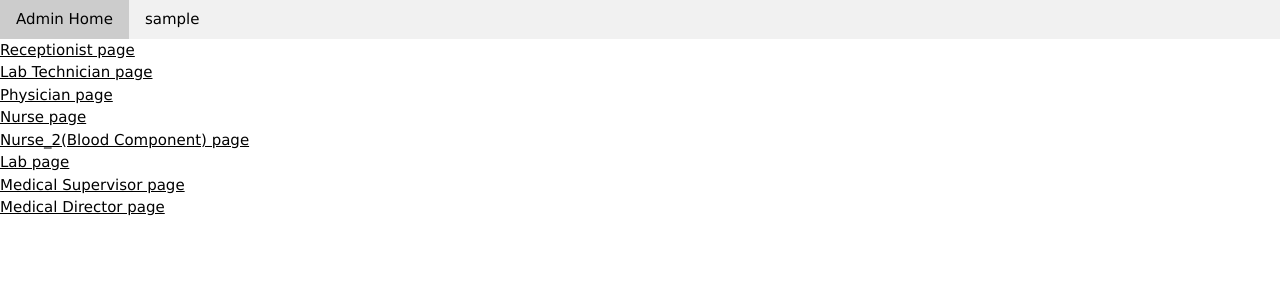
After one commit to mohamedabouzaid/Blood_Bank, a PHP site: page /adminDonationManage.php in a window 1280 px wide. The commit adds this page. Shown: the top 300 px of the page. Run offline with PHP 8.4, Linux system fonts and the light colour scheme; the visitor is signed in with stand-in values (Sample User, id 1).

Commit message:
add manade donation in admin

```diff
--- a/view/admin.php
+++ b/view/admin.php
@@ -34,7 +34,7 @@ if(isset($_SESSION['userName']) && $_SESSION['job']=='admin')
 
 <!--frame-->
     <a  href='adminManageEmployee.php'>Manage Employees </a><br>
-    <a  href='?do=donation'>Donation Management</a><br>
+    <a  href='adminDonationManage.php'>Donation Management</a><br>
     <a  href='?do=order'>Hospital Order </a><br>
 <?php
 
--- /dev/null
+++ b/view/adminDonationManage.php
@@ -0,0 +1,51 @@
+<?php
+
+session_start();
+if(isset($_SESSION['userName']) && $_SESSION['job']=='admin') {
+
+?>
+<!DOCTYPE html>
+<html lang="en">
+<head>
+    <meta name="viewport" content="width=device-width, initial-scale=1">
+    <link rel="stylesheet" href="https://www.w3schools.com/w3css/4/w3.css">
+    <meta charset="UTF-8">
+    <title>Admin Manage Donation</title>
+</head>
+<body>
+
+
+<div class="w3-bar w3-light-grey">
+
+    <a href="admin.php" class="w3-bar-item w3-button">Admin Home</a>
+
+    <div class="w3-dropdown-hover">
+        <!-- user name -->
+        <button class="w3-button"><?php echo $_SESSION['userName'] ?></button>
+        <div class="w3-dropdown-content w3-bar-block w3-card-4">
+            <a href="../controller/user/Logoutcontroller.php" class="w3-bar-item w3-button"> logout</a>   <!-- logout button -->
+        </div>
+    </div>
+
+
+</div>
+
+
+<a href="Receptionist.php" target="_blank"> Receptionist page</a><br>
+<a href="labTechnician.php" target="_blank"> Lab Technician page</a><br>
+<a href="physician.php" target="_blank"> Physician  page</a> <br>
+<a href="nurse.php" target="_blank"> Nurse page</a><br>
+<a href="bloodComponent.php" target="_blank"> Nurse_2(Blood Component) page</a><br>
+<a href="lab.php" target="_blank"> Lab page</a> <br>
+<a href="medicalSupervisor.php" target="_blank"> Medical Supervisor  page</a><br>
+<a href="director.php" target="_blank"> Medical Director page</a><br>
+
+
+<?php
+
+}
+else {
+
+    header('location:Login.php');
+
+}
--- a/view/adminManageEmployee.php
+++ b/view/adminManageEmployee.php
@@ -44,6 +44,7 @@ if(isset($_SESSION['userName']) && $_SESSION['job']=='admin') {
 
 <div class="w3-bar w3-light-grey">
     <a href="adminManageEmployee.php" class="w3-bar-item w3-button">Admin Manage Employees</a>     <!-- Admin Manage Employees Department home button -->
+    <a href="admin.php" class="w3-bar-item w3-button">Admin Home</a>
     <a href="adminEmployeeOperation.php?do=create" class="w3-bar-item w3-button">Create Empolyee</a>
 
         <!--    search    -->
```
